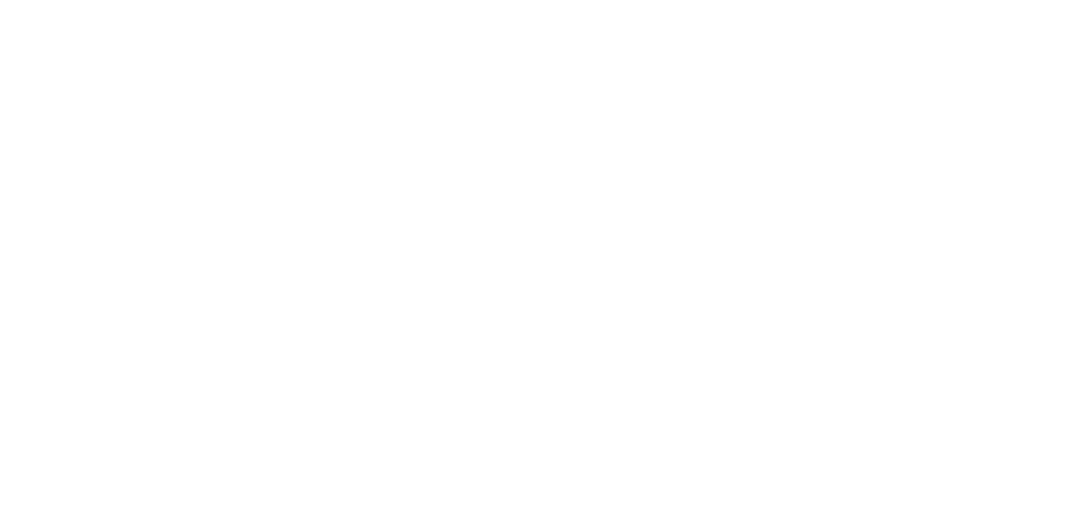
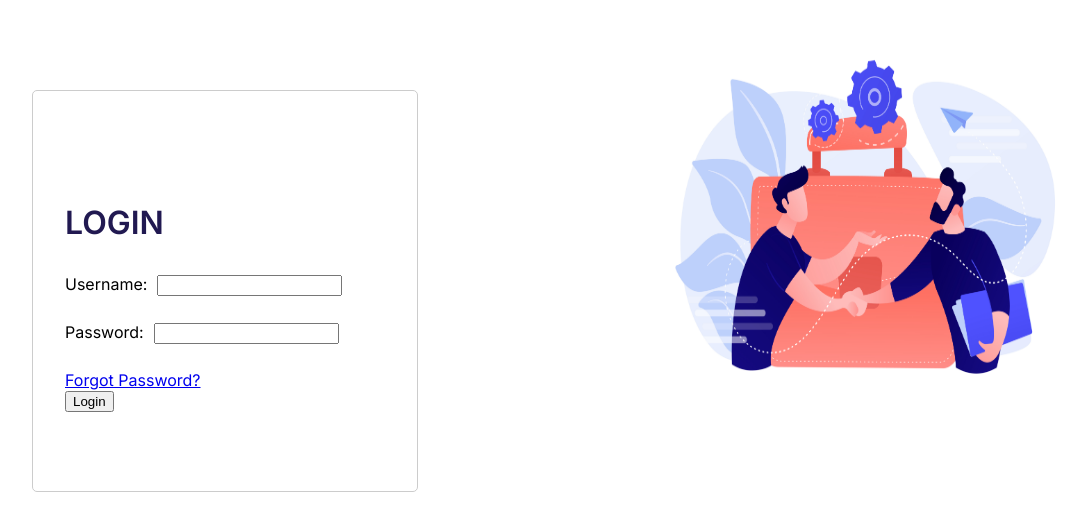
Before and after one commit to Moosa-Razaa/LendingManager, an Angular app in the folder frontend/: page / in a window 1280 px wide. Shown: the part 109-640 px from the top of the page, without its empty margins (95-1181 px from the left). Built offline with nearby package versions, Linux system fonts and the light colour scheme.

Commit message:
login form inprocess

```diff
--- a/frontend/src/app/login/login.component.css
+++ b/frontend/src/app/login/login.component.css
@@ -0,0 +1,58 @@
+.mainDiv {
+  height: 100vh;
+  width: 100vw;
+  display: flex;
+  justify-content: center;
+  align-content: center;
+  box-sizing: border-box;
+}
+
+.leftDiv {
+  width: 50%;
+  height: 100%;
+  display: flex;
+  justify-content: center;
+  align-items: center;
+}
+
+.loginFormDiv {
+  height: 50%;
+  width: 60%;
+  display: flex;
+  justify-content: center;
+  align-items: center;
+  border: 1px solid #ccc;
+  border-radius: 5px;
+}
+
+.formHeading
+{
+  color: #211951;
+  font-weight: 600;
+  font-size: 2rem;
+}
+
+.formGroup
+{
+  height: 3rem;
+  width: 20rem;
+}
+
+.formLabel
+{
+  margin-right: 10px;
+}
+
+.rightDiv {
+  height: 100%;
+  width: 50%;
+  display: flex;
+  justify-content: center;
+  align-items: center;
+}
+
+.rightDivImage {
+  height: 50%;
+  width: 70%;
+  margin-bottom: 10rem;
+}
--- a/frontend/src/app/login/login.component.html
+++ b/frontend/src/app/login/login.component.html
@@ -1,3 +1,27 @@
 <main class="mainDiv">
+  <div class="leftDiv">
+    <div class="loginFormDiv">
+      <form (ngSubmit)="(OnSubmitLogin)">
+        <h3 class="formHeading">LOGIN</h3>
+        <div class="formGroup">
+          <label class="formLabel" for="username">Username:</label>
+          <input type="text" id="username" name="username" required />
+        </div>
 
+        <div class="formGroup">
+          <label class="formLabel" for="password">Password:</label>
+          <input type="password" id="password" name="password" required />
+        </div>
+
+        <div class="forgotPassword">
+          <a href="#">Forgot Password?</a>
+        </div>
+
+        <button type="submit">Login</button>
+      </form>
+    </div>
+  </div>
+  <div class="rightDiv">
+    <img class="rightDivImage" src="../../assets/homepage.jpg" />
+  </div>
 </main>
--- a/frontend/src/app/login/login.component.ts
+++ b/frontend/src/app/login/login.component.ts
@@ -7,4 +7,12 @@
   templateUrl: './login.component.html',
   styleUrl: './login.component.css',
 })
-export class LoginComponent {}
+export class LoginComponent {
+  username: string = '';
+  password: string = '';
+
+  OnSubmitLogin()
+  {
+    console.log(`Username: ${this.username}, Password: ${this.password}`);
+  }
+}
--- a/frontend/src/styles.css
+++ b/frontend/src/styles.css
@@ -1 +1,9 @@
-/* You can add global styles to this file, and also import other style files */
+@import url('https://fonts.googleapis.com/css2?family=Inter:wght@100..900&display=swap');
+
+body
+{
+    margin: 0;
+    font-family: "Inter", sans-serif;
+    font-weight: 400;
+    font-style: normal;
+}
```
